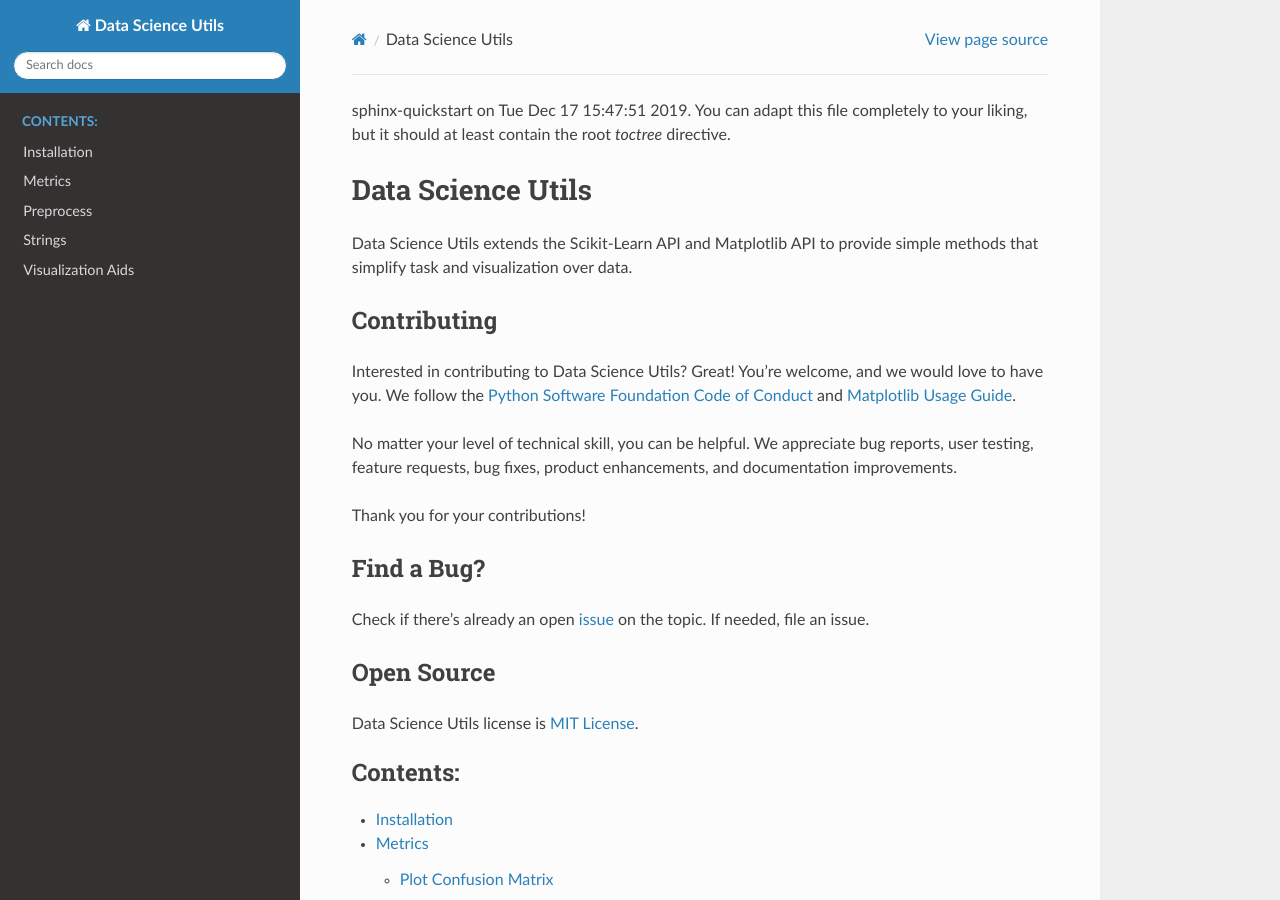
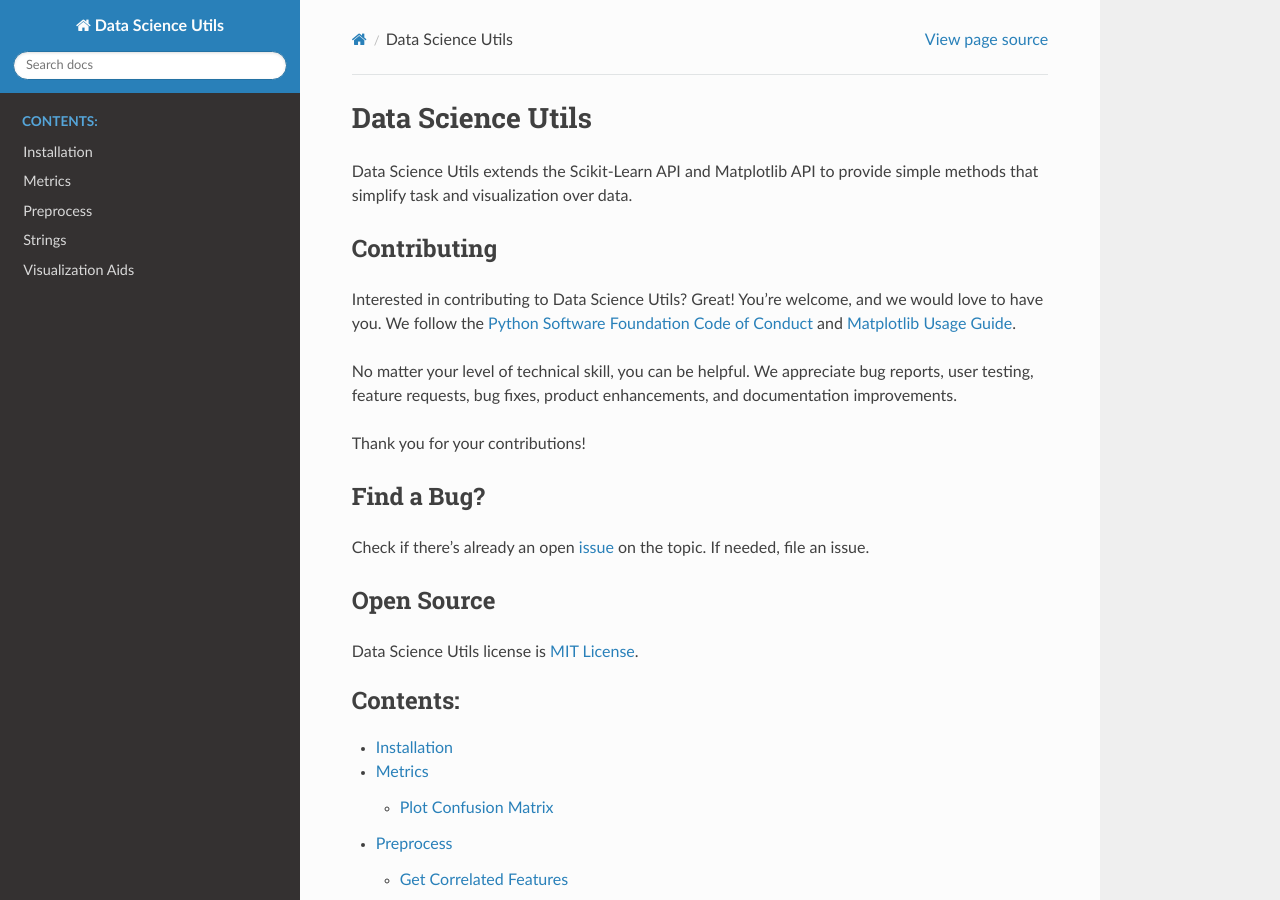
Before and after one commit to idanmoradarthas/DataScienceUtils, a Sphinx documentation site: the page built from docs/source/index.rst, in a window 1280 px wide and 900 px high. Built offline with Sphinx 7.4.7 and the Read the Docs theme 2.0.0, drawn with Linux system fonts in a browser that asks for light colours; the version number could not be read and is left out.

```diff
--- a/docs/source/index.rst
+++ b/docs/source/index.rst
@@ -1,8 +1,3 @@
-.. Data Science Utils documentation master file, created by
-sphinx-quickstart on Tue Dec 17 15:47:51 2019.
-You can adapt this file completely to your liking, but it should at least
-contain the root `toctree` directive.
-
 ******************
 Data Science Utils
 ******************
--- a/setup.py
+++ b/setup.py
@@ -25,4 +25,5 @@ setup(name="data_science_utils",
       packages=find_packages(exclude=['contrib', 'docs', 'tests']),
       install_requires=requirements,
       python_requires='>=3.6',
-      license=project_license)
+      license=project_license,
+      url="https://datascienceutils.readthedocs.io/en/latest/")
```
